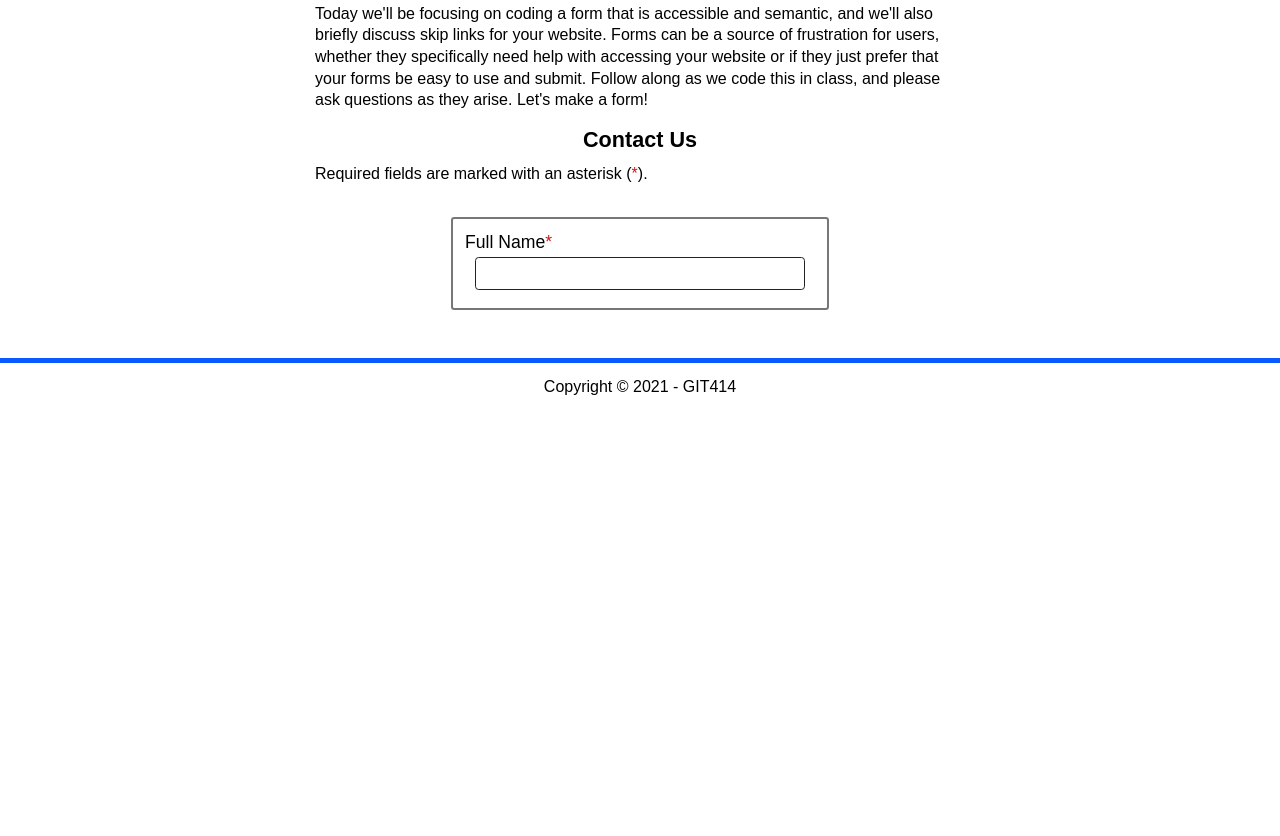
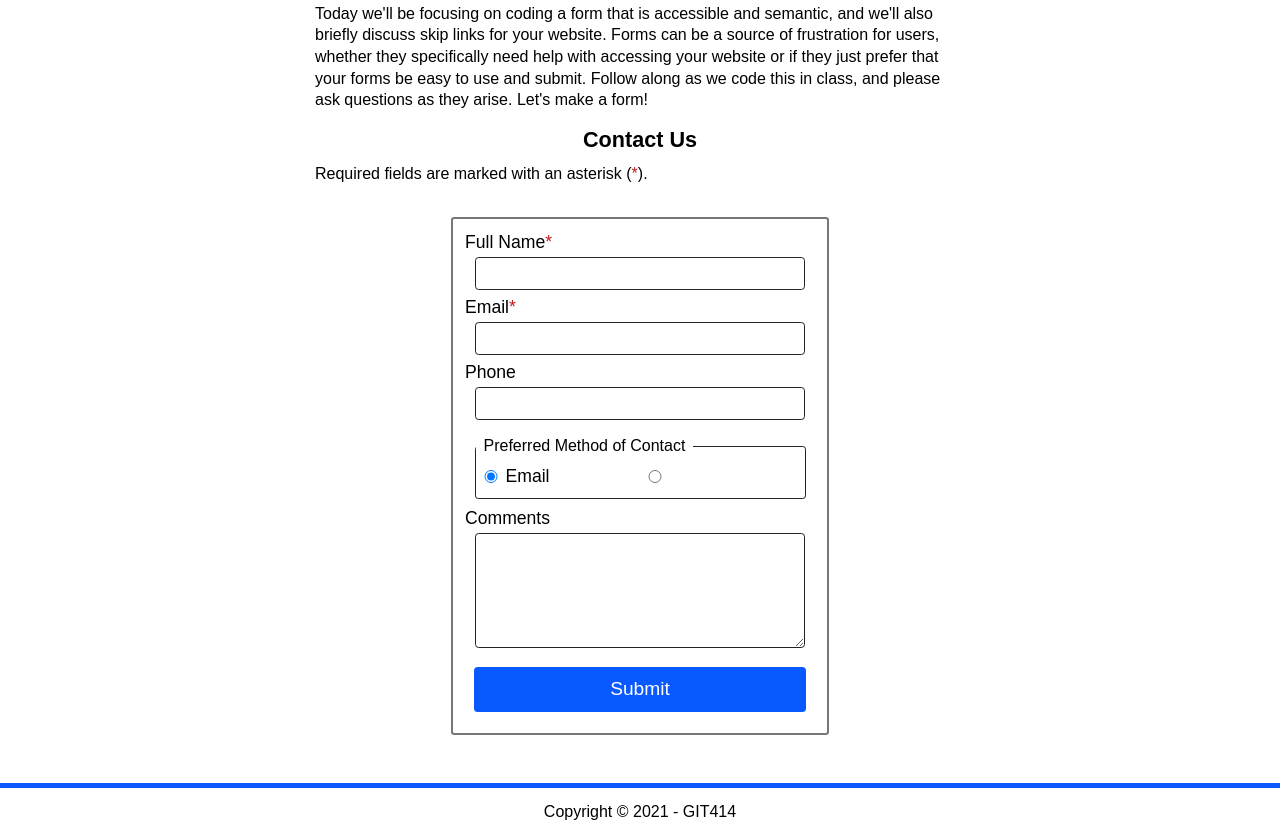
Before and after one commit to kos3150/form, a plain HTML site: page index.html in a window 1280 px wide. Shown: the part 552-1388 px from the top of the page. Before the commit the page ends 963 px from the top, so only its background shows below. Drawn offline with Linux system fonts and the light colour scheme.

Commit message:
Update Completed Form

```diff
--- a/index.html
+++ b/index.html
@@ -37,8 +37,27 @@
 				<label for="my-name">Full Name<span class="required">*</span></label>
 				<input type="text" name="my-name" id="my-name" required>
 
+				<label for="my-email">Email<span class="required">*</span></label>
+				<input type="email" name="my-email" id="my-email" required>
+
+				<label for="my-phone">Phone</label>
+				<input type="tel" name="my-phone" id="my-phone">
+
+				<fieldset>
+					<legend>Preferred Method of Contact</legend>
+					<input type="radio" name="contact-pref" id="pref-email" checked>
+					<label for="pref-email">Email</label>
+					<input type="radio" name="contact-pref" id="pref-phone">
+				</fieldset>
+					<label for="my-comments">Comments</label>
+					<textarea name="my-comments" id="my-comments"></textarea>
+
+					<input type="submit" name="my-submit" id="my-submit" value="Submit">
 
 
+
+
+			</form>
 		</section>
 	</main>
 	<footer>
```
